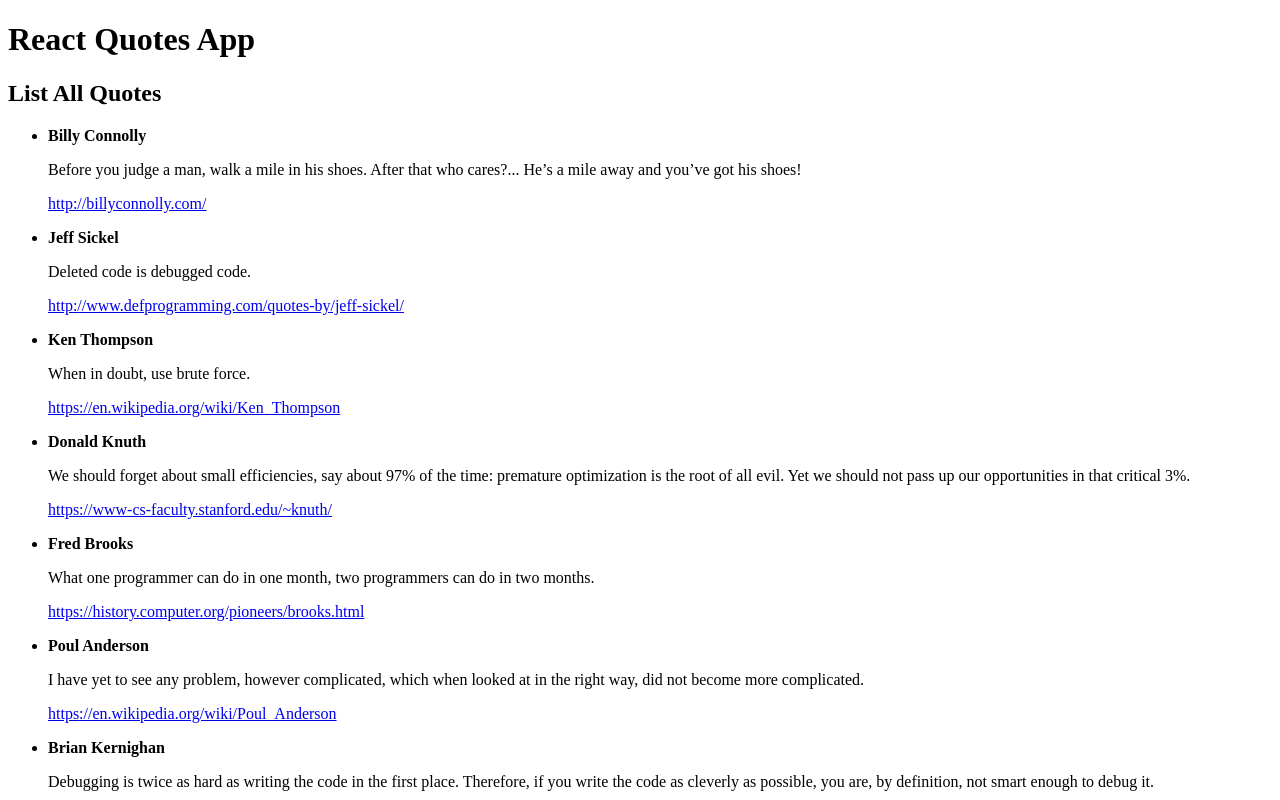
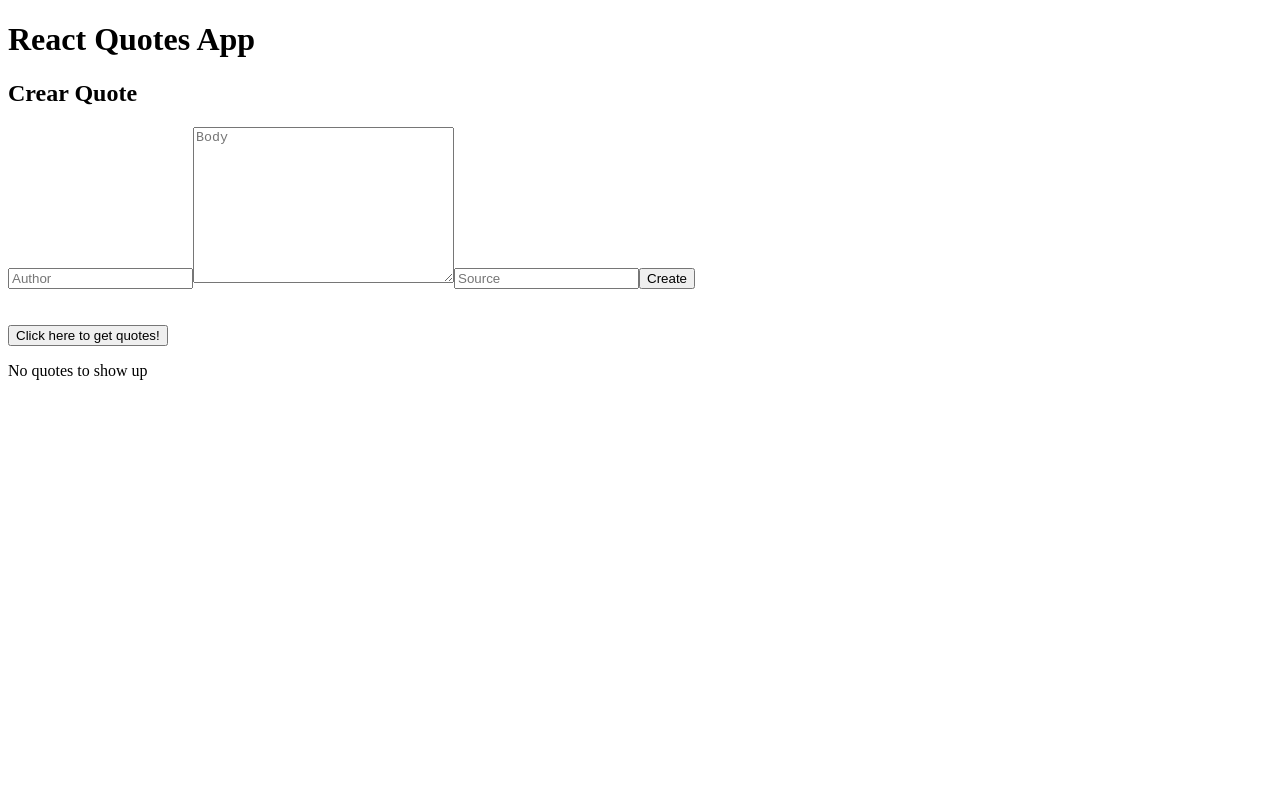
Before and after one commit to njokdan/react-quotes-app, a React (Create React App) app: page / in a window 1280 px wide. Shown: the top 800 px of the page. Built offline with nearby package versions, Linux system fonts and the light colour scheme; data requests are answered from the project's data file; the HTML template or start-up script is replaced by a standard one.

Commit message:
Create add quote component and setup onInputChange handler to get form data and save to local component state

```diff
--- a/db.json
+++ b/db.json
@@ -59,6 +59,12 @@
       "author": "Linus Torvalds",
       "body": "I'm doing a free operating system (just a hobby, won't be big and professional like GNU).",
       "source": "https://en.wikipedia.org/wiki/Linus_Torvalds"
+    },
+    {
+      "author": "Jacobito Martinez",
+      "body": "Más enredado que un kilo de estopa",
+      "source": "https://www.lifeder.com/refranes-dichos-venezolanos/",
+      "id": 11
     }
   ]
 }
--- a/src/App.js
+++ b/src/App.js
@@ -1,10 +1,14 @@
 import React from 'react';
 import ListQuotes from './components/ListQuotes';
+import CreateQuote from './components/CreateQuote';
 
 function CCNQuotes() {
   return (
     <>
       <h1>React Quotes App</h1>
+      <CreateQuote />
+      <br />
+      <br />
       <ListQuotes />
     </>
   );
--- /dev/null
+++ b/src/components/CreateQuote.js
@@ -0,0 +1,53 @@
+import React, { useState } from 'react';
+
+const CreateQupte = () => {
+  const [formData, setFormData] = useState({
+    author: '',
+    body: '',
+    source: ''
+  });
+  const { author, body, source } = formData;
+
+  // Handle on form submit
+  const onFormSubmit = event => {
+    event.preventDefault();
+    console.log('Form submitted!');
+  };
+
+  // Handle on input change
+  const onInputChange = event => {
+    setFormData({ ...formData, [event.target.name]: event.target.value });
+  };
+
+  return (
+    <section>
+      <h2>Crear Quote</h2>
+      <form onSubmit={e => onFormSubmit(e)}>
+        <input
+          type='text'
+          placeholder='Author'
+          name='author'
+          value={author}
+          onChange={e => onInputChange(e)}
+        />
+        <textarea
+          cols='30'
+          rows='10'
+          name='body'
+          placeholder='Body'
+          value={body}
+          onChange={e => onInputChange(e)}></textarea>
+        <input
+          type='text'
+          placeholder='Source'
+          name='source'
+          value={source}
+          onChange={e => onInputChange(e)}
+        />
+        <button type='submit'>Create</button>
+      </form>
+    </section>
+  );
+};
+
+export default CreateQupte;
--- a/src/components/ListQuotes.js
+++ b/src/components/ListQuotes.js
@@ -1,28 +1,29 @@
-import React, { useState, useEffect } from 'react';
+import React, { useState } from 'react';
 import axios from 'axios';
 
 const ListQuotes = () => {
-  const [quotes, setQuotes] = useState([]);
+  const [quotes, setQuotes] = useState(null);
 
-  // Get all quotes and save in to local state
-  useEffect(() => {
-    async function getQuotes() {
-      try {
-        const response = await axios.get('http://localhost:3001/quotes');
-        setQuotes([...response.data]);
-      } catch (error) {
-        console.error(error);
-      }
+  const handleGetQuotes = async () => {
+    // Fetch all quotes and save it to local state
+    try {
+      const response = await axios.get('http://localhost:3001/quotes');
+      setQuotes([...response.data]);
+    } catch (error) {
+      console.error(error);
     }
-    getQuotes();
-  }, []);
+  };
 
   return (
     <div>
-      <h2>List All Quotes</h2>
-      <ul>
-        {quotes.map(quote => (
-          <li key={quote.id}>
+      <button onClick={() => handleGetQuotes()}>
+        Click here to get quotes!
+      </button>
+      {!quotes ? (
+        <p>No quotes to show up</p>
+      ) : (
+        quotes.map(quote => (
+          <div key={quote.id}>
             <p>
               <strong>{quote.author}</strong>
             </p>
@@ -33,9 +34,10 @@ const ListQuotes = () => {
               rel='noopener noreferrer'>
               {quote.source}
             </a>
-          </li>
-        ))}
-      </ul>
+            <hr />
+          </div>
+        ))
+      )}
     </div>
   );
 };
```
